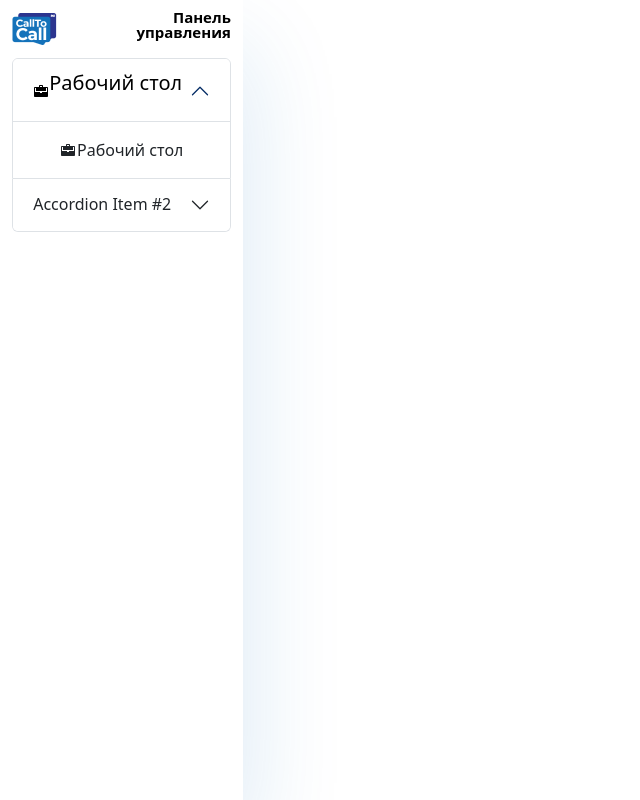
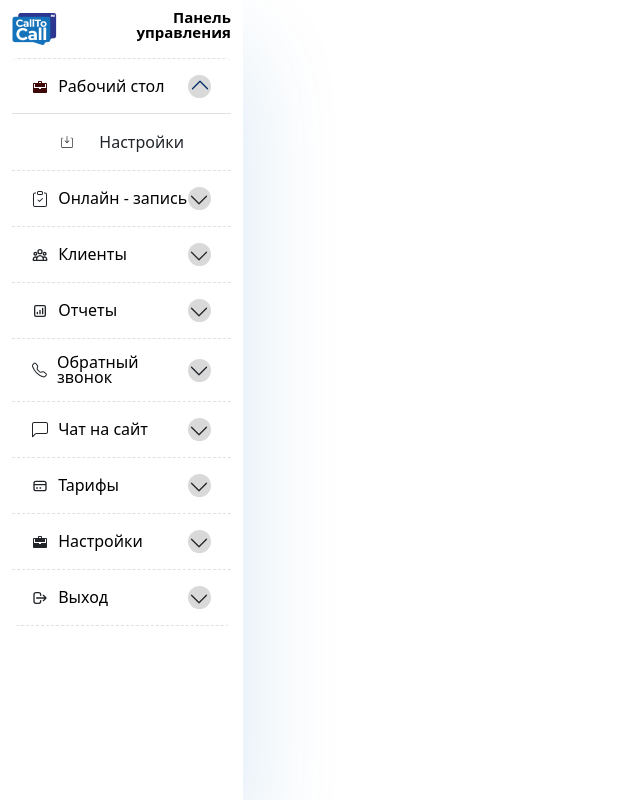
Before and after one commit to abbassiriyus/call_me, a React (Create React App) app: page /dashboard in a window 1280 px wide. Shown: the whole page, without its empty margins (0-640 px from the left). Built offline with nearby package versions, Linux system fonts and the light colour scheme.

Commit message:
fsdg
dfgf

```diff
--- a/src/Dashboard.js
+++ b/src/Dashboard.js
@@ -3,6 +3,14 @@ import logo from "./nimg/Logo_color 1.png";
 import "./style/Dashboard.css";
 import Accordion from "react-bootstrap/Accordion";
 import { GoBriefcase } from "react-icons/go";
+import { CiSaveDown2 } from "react-icons/ci";
+import { BsClipboardCheck } from "react-icons/bs";
+import { BsChatLeft } from "react-icons/bs";
+import { BsTelephone } from "react-icons/bs";
+import { HiOutlineUserGroup } from "react-icons/hi";
+import { HiOutlineLogout } from "react-icons/hi";
+import { HiOutlineCreditCard } from "react-icons/hi";
+import { HiOutlineChartSquareBar } from "react-icons/hi";
 
 class Dashboard extends Component {
   render() {
@@ -24,21 +32,88 @@ class Dashboard extends Component {
                   </Accordion.Header>
                   <Accordion.Body>
                     <div className="body-down">
-                      <GoBriefcase /> Рабочий стол
+                      <CiSaveDown2 /> Настройки
                     </div>
                   </Accordion.Body>
                 </Accordion.Item>
                 <Accordion.Item eventKey="1">
-                  <Accordion.Header>Accordion Item #2</Accordion.Header>
+                  <Accordion.Header>
+                    <BsClipboardCheck /> <p>Онлайн - запись</p>
+                  </Accordion.Header>
                   <Accordion.Body>
-                    Lorem ipsum dolor sit amet, consectetur adipiscing elit, sed
-                    do eiusmod tempor incididunt ut labore et dolore magna
-                    aliqua. Ut enim ad minim veniam, quis nostrud exercitation
-                    ullamco laboris nisi ut aliquip ex ea commodo consequat.
-                    Duis aute irure dolor in reprehenderit in voluptate velit
-                    esse cillum dolore eu fugiat nulla pariatur. Excepteur sint
-                    occaecat cupidatat non proident, sunt in culpa qui officia
-                    deserunt mollit anim id est laborum.
+                    <div className="body-down">
+                      <CiSaveDown2 /> Настройки
+                    </div>
+                  </Accordion.Body>
+                </Accordion.Item>
+                <Accordion.Item eventKey="2">
+                  <Accordion.Header>
+                    <HiOutlineUserGroup /> <p>Клиенты</p>
+                  </Accordion.Header>
+                  <Accordion.Body>
+                    <div className="body-down">
+                      <CiSaveDown2 /> Настройки
+                    </div>
+                  </Accordion.Body>
+                </Accordion.Item>
+                <Accordion.Item eventKey="3">
+                  <Accordion.Header>
+                    <HiOutlineChartSquareBar /> <p>Отчеты</p>
+                  </Accordion.Header>
+                  <Accordion.Body>
+                    <div className="body-down">
+                      <CiSaveDown2 /> Настройки
+                    </div>
+                  </Accordion.Body>
+                </Accordion.Item>
+                <Accordion.Item eventKey="4">
+                  <Accordion.Header>
+                    <BsTelephone /> <p>Обратный звонок</p>
+                  </Accordion.Header>
+                  <Accordion.Body>
+                    <div className="body-down">
+                      <CiSaveDown2 /> Настройки
+                    </div>
+                  </Accordion.Body>
+                </Accordion.Item>
+                <Accordion.Item eventKey="5">
+                  <Accordion.Header>
+                    <BsChatLeft /> <p>Чат на сайт</p>
+                  </Accordion.Header>
+                  <Accordion.Body>
+                    <div className="body-down">
+                      <CiSaveDown2 /> Настройки
+                    </div>
+                  </Accordion.Body>
+                </Accordion.Item>
+                <Accordion.Item eventKey="6">
+                  <Accordion.Header>
+                    <HiOutlineCreditCard /> <p>Тарифы</p>
+                  </Accordion.Header>
+                  <Accordion.Body>
+                    <div className="body-down">
+                      <CiSaveDown2 /> Настройки
+                    </div>
+                  </Accordion.Body>
+                </Accordion.Item>
+                <Accordion.Item eventKey="7">
+                  <Accordion.Header>
+                    <GoBriefcase /> <p>Настройки</p>
+                  </Accordion.Header>
+                  <Accordion.Body>
+                    <div className="body-down">
+                      <CiSaveDown2 /> Настройки
+                    </div>
+                  </Accordion.Body>
+                </Accordion.Item>
+                <Accordion.Item eventKey="8">
+                  <Accordion.Header>
+                    <HiOutlineLogout /> <p>Выход</p>
+                  </Accordion.Header>
+                  <Accordion.Body>
+                    <div className="body-down">
+                      <CiSaveDown2 /> Настройки
+                    </div>
                   </Accordion.Body>
                 </Accordion.Item>
               </Accordion>
--- a/src/style/Dashboard.css
+++ b/src/style/Dashboard.css
@@ -75,20 +75,35 @@
   align-items: center;
   justify-content: space-around;
   flex-direction: column;
+  border-width: 0.5px 0px;
+  border-style: dashed;
+  border-color: #e0e0e0;
 }
-.body-down {
+.accordion-button::after{
+    width: 23px;
+height: 23px;
+padding-top: 5px;
+display: flex;
+align-items: center;
+justify-content: center;
+background-position: 1.4px 2.5px;
+background-color: #D9D9D9;
+border-radius: 100px;
 }
 .accordion-button:not(.collapsed) {
   background-color: #fff;
-  color: #000000;
+  color: #400909;
 }
 .accordion-button p {
   font-weight: 400;
-  font-size: 20px;
+  margin-left: 10px;
   line-height: 15px;
   display: flex;
   align-items: center;
   color: #000000;
+}
+p {
+  margin: 0px;
 }
 .collapse {
   width: 100%;
```
